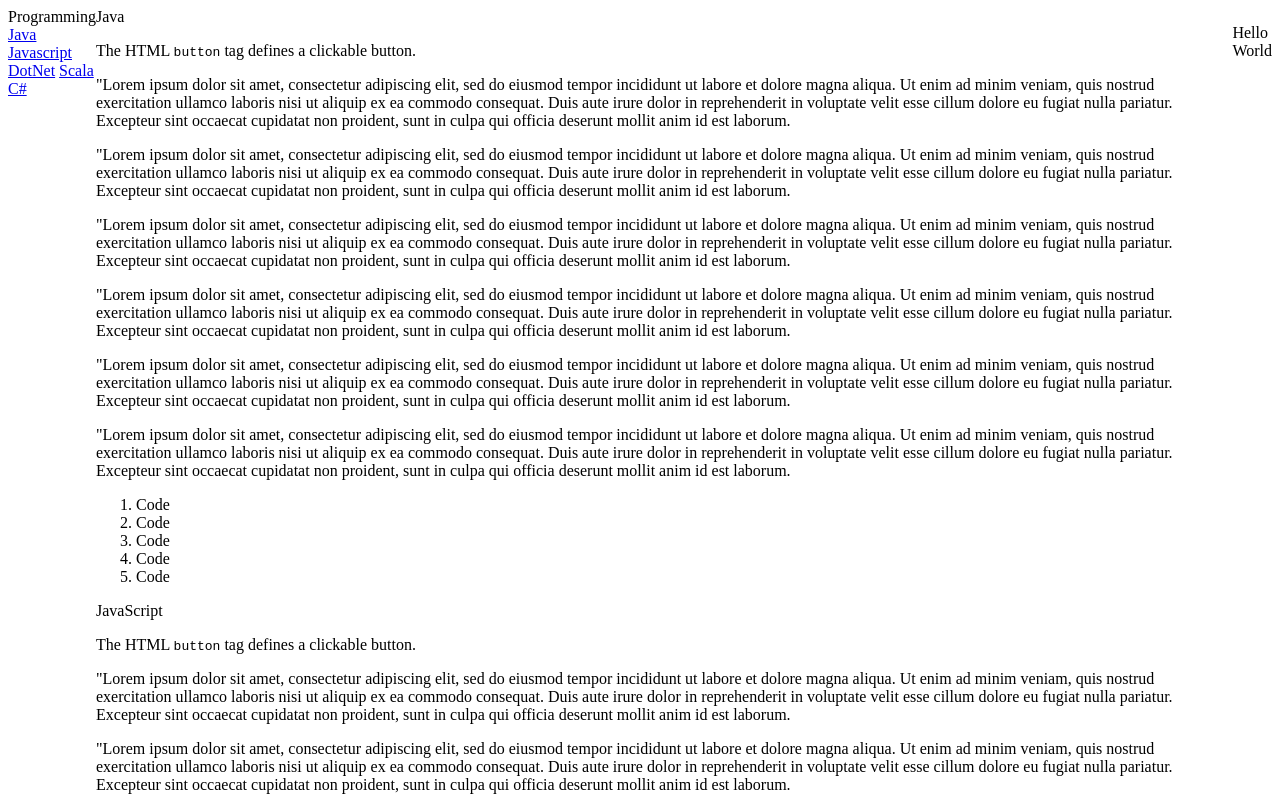
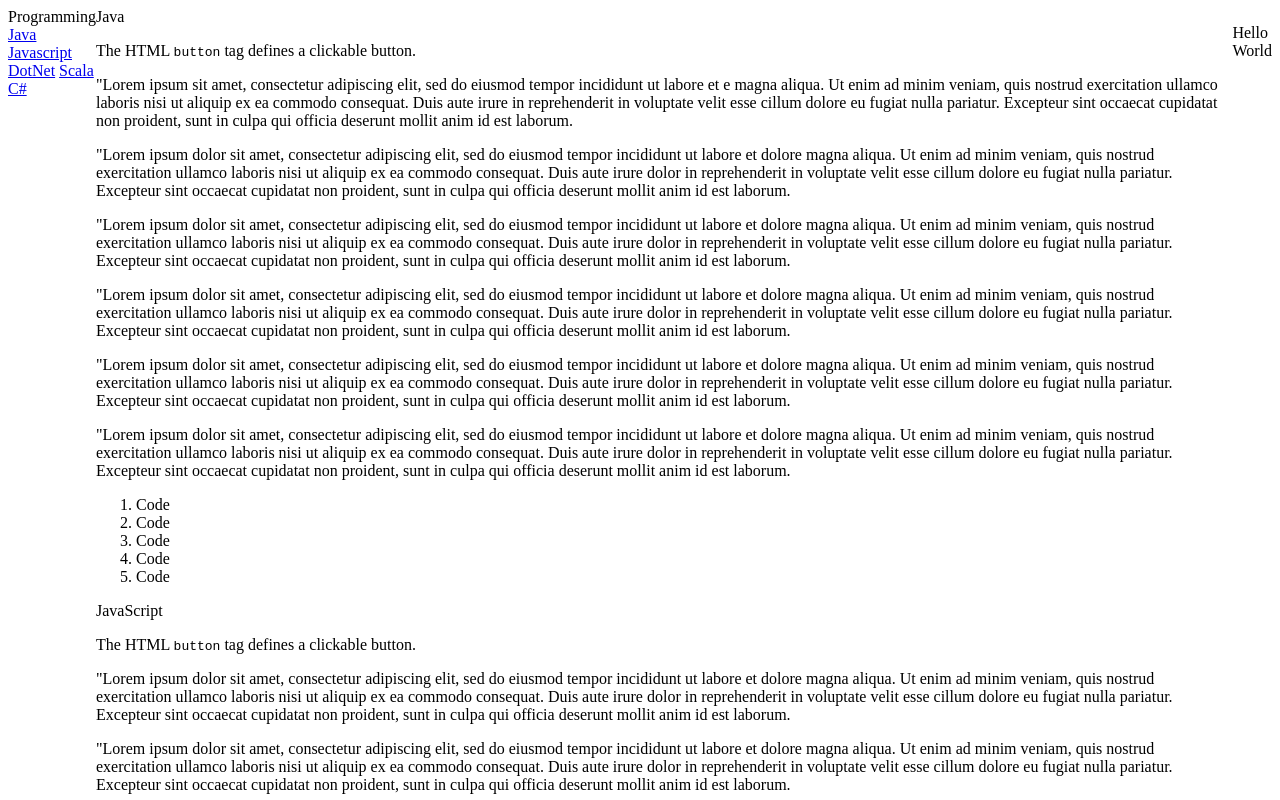
Before and after one commit to chumaachike/code_review, a plain HTML site: page index.html in a window 1280 px wide. Shown: the top 800 px of the page. Drawn offline with Linux system fonts and the light colour scheme.

Commit message:
made changes

```diff
--- a/index.html
+++ b/index.html
@@ -18,7 +18,7 @@
          <section class="main-section" id="Java"><header >Java</header>
 
           <p>The HTML <code>button</code> tag defines a clickable button.</p>
-          <p>"Lorem ipsum dolor sit amet, consectetur adipiscing elit, sed do eiusmod tempor incididunt ut labore et dolore magna aliqua. Ut enim ad minim veniam, quis nostrud exercitation ullamco laboris nisi ut aliquip ex ea commodo consequat. Duis aute irure dolor in reprehenderit in voluptate velit esse cillum dolore eu fugiat nulla pariatur. Excepteur sint occaecat cupidatat non proident, sunt in culpa qui officia deserunt mollit anim id est laborum.</p>
+          <p>"Lorem ipsum  sit amet, consectetur adipiscing elit, sed do eiusmod tempor incididunt ut labore et e magna aliqua. Ut enim ad minim veniam, quis nostrud exercitation ullamco laboris nisi ut aliquip ex ea commodo consequat. Duis aute irure  in reprehenderit in voluptate velit esse cillum dolore eu fugiat nulla pariatur. Excepteur sint occaecat cupidatat non proident, sunt in culpa qui officia deserunt mollit anim id est laborum.</p>
           <p>"Lorem ipsum dolor sit amet, consectetur adipiscing elit, sed do eiusmod tempor incididunt ut labore et dolore magna aliqua. Ut enim ad minim veniam, quis nostrud exercitation ullamco laboris nisi ut aliquip ex ea commodo consequat. Duis aute irure dolor in reprehenderit in voluptate velit esse cillum dolore eu fugiat nulla pariatur. Excepteur sint occaecat cupidatat non proident, sunt in culpa qui officia deserunt mollit anim id est laborum.</p>
           <p>"Lorem ipsum dolor sit amet, consectetur adipiscing elit, sed do eiusmod tempor incididunt ut labore et dolore magna aliqua. Ut enim ad minim veniam, quis nostrud exercitation ullamco laboris nisi ut aliquip ex ea commodo consequat. Duis aute irure dolor in reprehenderit in voluptate velit esse cillum dolore eu fugiat nulla pariatur. Excepteur sint occaecat cupidatat non proident, sunt in culpa qui officia deserunt mollit anim id est laborum.</p>
           <p>"Lorem ipsum dolor sit amet, consectetur adipiscing elit, sed do eiusmod tempor incididunt ut labore et dolore magna aliqua. Ut enim ad minim veniam, quis nostrud exercitation ullamco laboris nisi ut aliquip ex ea commodo consequat. Duis aute irure dolor in reprehenderit in voluptate velit esse cillum dolore eu fugiat nulla pariatur. Excepteur sint occaecat cupidatat non proident, sunt in culpa qui officia deserunt mollit anim id est laborum.</p>
```
